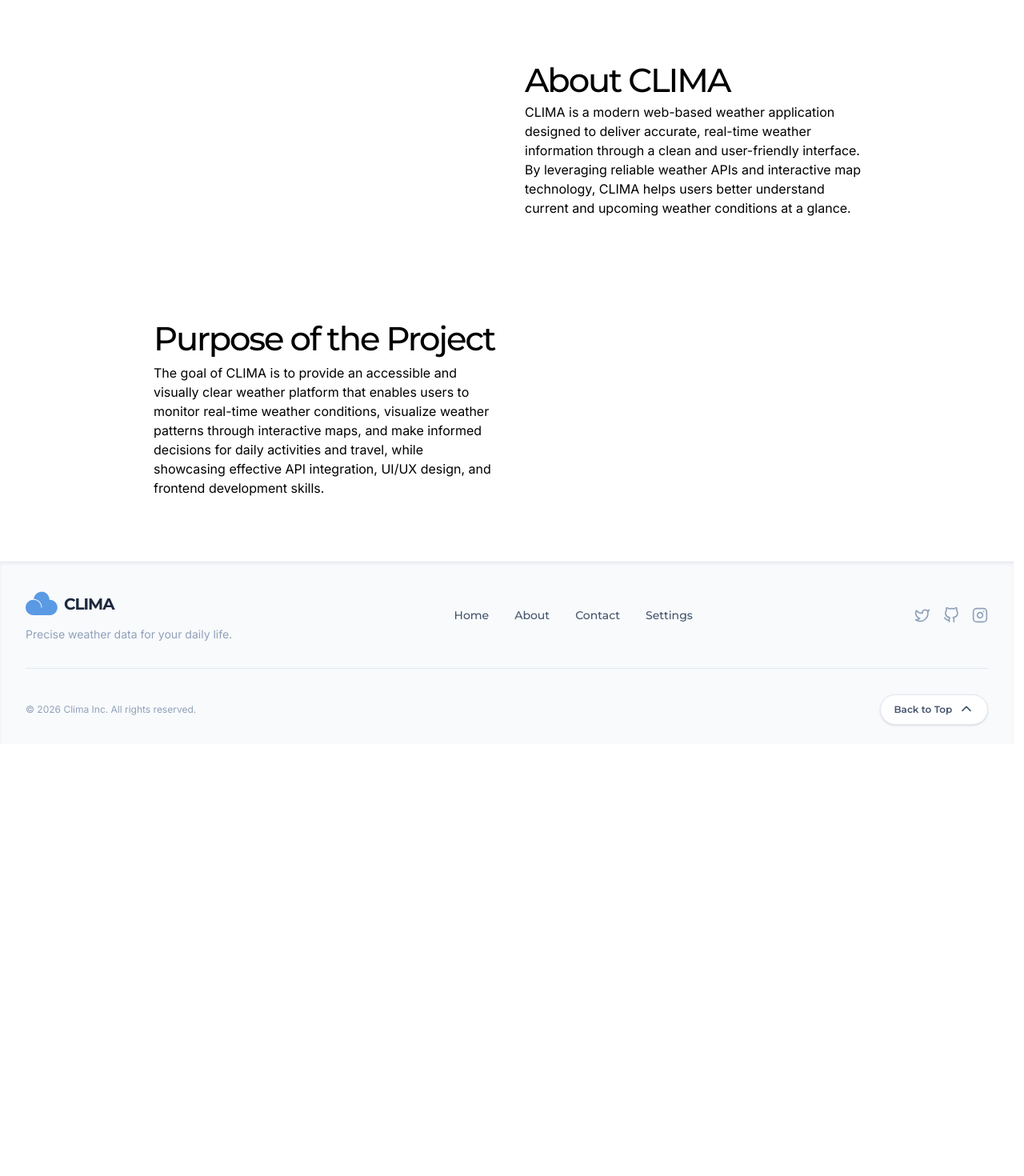
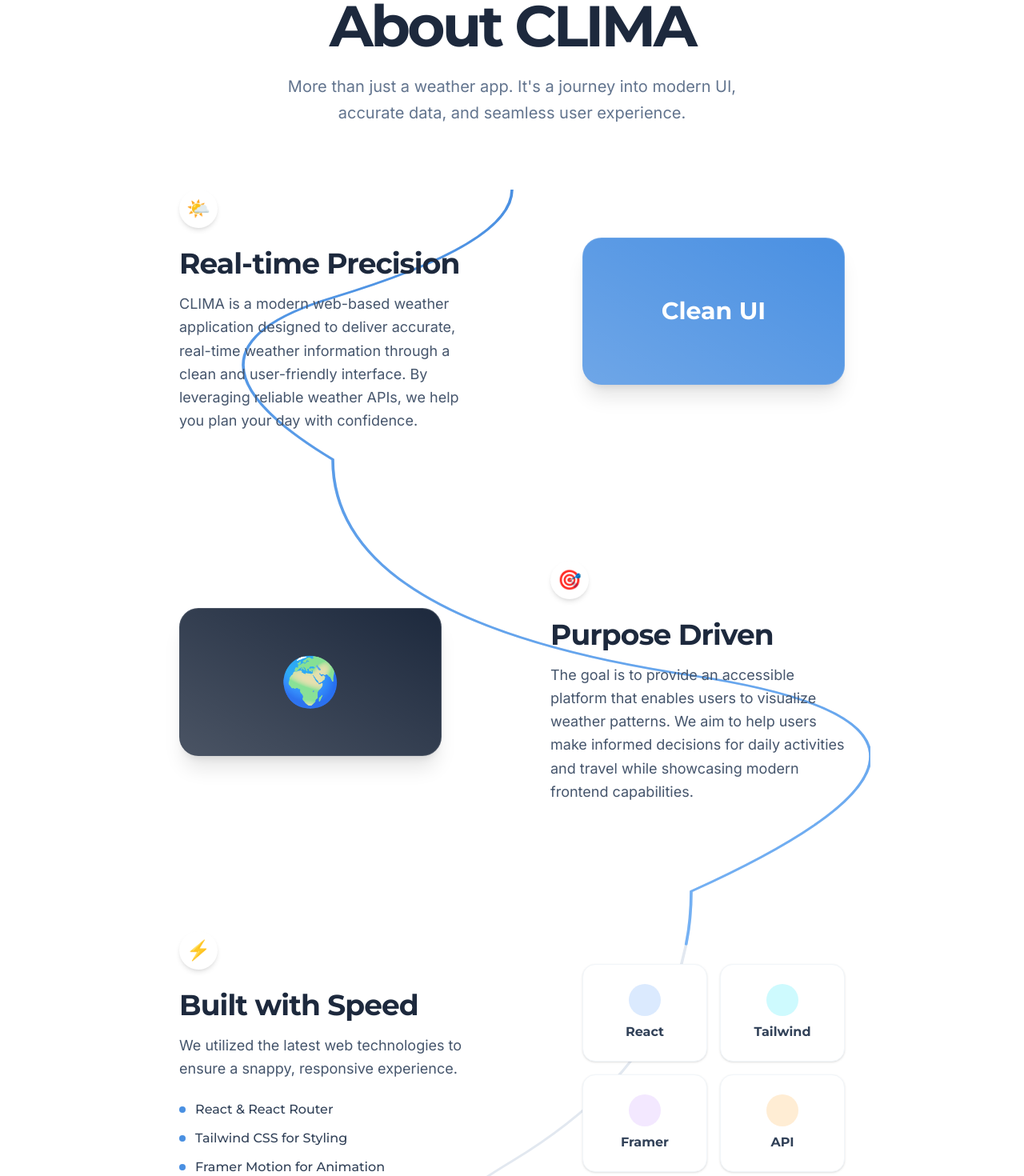
Before and after one commit to PaperNsalt/clima-weather-app, a React (Vite) app: page /about in a window 1280 px wide. Shown: the part 240-1710 px from the top of the page at 80% size. Before the commit the page ends 1170 px from the top, so only its background shows below. Built offline with nearby package versions, Linux system fonts and the light colour scheme; no server answers.

Commit message:
added some line animation

```diff
--- a/src/pages/AboutPage.jsx
+++ b/src/pages/AboutPage.jsx
@@ -1,39 +1,235 @@
+import { useRef } from "react";
+import { motion, useScroll, useTransform, useSpring } from "framer-motion";
+import logo from "../assets/ClimaLogo.svg"; // Assuming you have this
 
-import LottieBackground from "../components/LottieBackground";
+// --- 1. REUSABLE COMPONENTS ---
 
-function AboutPage(){
-  return(
-    <>
-    <section>
-    <div className="flex justify-center items-center mt-10">
-      <h1 className="text-[3rem] font-bold tracking-tighter">About the Page</h1>
+// A simple card for the images/visuals
+const VisualCard = ({ color = "bg-blue-100", children }) => (
+  <div className={`w-full aspect-video rounded-3xl ${color} border border-white/20 shadow-xl overflow-hidden flex items-center justify-center relative`}>
+    {children}
+    {/* Decorative sheen */}
+    <div className="absolute inset-0 bg-gradient-to-tr from-white/40 to-transparent opacity-50" />
+  </div>
+);
+
+// --- 2. THE MAIN COMPONENT ---
+function AboutPage() {
+  // Ref for the timeline container to track scrolling
+  const containerRef = useRef(null);
+
+  // Scroll Progress Hooks
+  const { scrollYProgress } = useScroll({
+    target: containerRef,
+    offset: ["start end", "end center"], // Start animating when top of container hits bottom of screen
+  });
+
+  // Smooth out the drawing action so it doesn't jitter
+  const pathLength = useSpring(scrollYProgress, { stiffness: 400, damping: 90 });
+
+  return (
+    <div className=" min-h-screen pb-40 overflow-hidden">
+
+      {/* --- HERO HEADER --- */}
+      <section className="relative pt-32 pb-20 flex flex-col items-center justify-center text-center px-4">
+        <motion.div
+          initial={{ opacity: 0, y: 20 }}
+          animate={{ opacity: 1, y: 0 }}
+          transition={{ duration: 0.8 }}
+        >
+          <span className="text-[#4A90E2] font-bold tracking-widest text-sm uppercase mb-2 block">
+            Behind the Scenes
+          </span>
+          <h1 className="text-5xl md:text-7xl font-bold tracking-tighter text-slate-800 mb-6">
+            About CLIMA
+          </h1>
+          <p className="max-w-xl text-slate-500 text-lg md:text-xl leading-relaxed mx-auto">
+            More than just a weather app. It's a journey into modern UI, accurate data, and seamless user experience.
+          </p>
+        </motion.div>
+      </section>
+
+      {/* --- TIMELINE CONTAINER --- */}
+      <div ref={containerRef} className="relative max-w-6xl mx-auto px-4 md:px-8">
+
+        {/* ==================================================================
+            THE CURLY LINE (SVG)
+            This sits behind the content.
+            The 'd' path is hand-coded to curve between the grid sections.
+           ================================================================== */}
+        <div className="absolute top-0 left-0 w-full h-full hidden md:block -z-10 pointer-events-none">
+          <svg
+            className="w-full h-full"
+            viewBox="0 0 1000 2000" // Arbitrary large coordinate system
+            fill="none"
+            preserveAspectRatio="none" // Stretches to fit height
+          >
+            {/* Path Definition:
+               M 500 0   -> Start Top Center
+               C ...     -> Bezier Curves to snake left and right
+            */}
+            <defs>
+              <linearGradient id="gradient" x1="0%" y1="0%" x2="0%" y2="100%">
+                <stop offset="0%" stopColor="#4A90E2" />
+                <stop offset="100%" stopColor="#88C0FC" />
+              </linearGradient>
+            </defs>
+
+            {/* Gray Background Track Line */}
+            <path
+              d="M 500 0
+                 Q 500 100, 250 200
+                 T 250 500
+                 Q 250 800, 750 900
+                 T 750 1300
+                 Q 750 1600, 500 1800
+                 T 500 2000"
+              stroke="#E2E8F0"
+              strokeWidth="4"
+              strokeLinecap="round"
+            />
+
+            {/* Colored Animated Line */}
+            <motion.path
+              d="M 500 0
+                 Q 500 100, 250 200
+                 T 250 500
+                 Q 250 800, 750 900
+                 T 750 1300
+                 Q 750 1600, 500 1800
+                 T 500 2000"
+              stroke="url(#gradient)" // Uses the gradient defined above
+              strokeWidth="4"
+              strokeLinecap="round"
+              style={{ pathLength }} // Connects to scroll
+            />
+          </svg>
         </div>
 
-    <div className="grid grid-cols-2 mt-30 gap-8">
-      <div className="flex justify-center items-center">
+        {/* --- SECTION 1: INTRODUCTION (Left Aligned) --- */}
+        {/* The grid places text on left, image on right */}
+        <div className="grid grid-cols-1 md:grid-cols-2 gap-12 md:gap-24 items-center mb-40 relative">
 
+          <motion.div
+            initial={{ opacity: 0, x: -50 }}
+            whileInView={{ opacity: 1, x: 0 }}
+            viewport={{ once: true, margin: "-100px" }}
+            className="flex flex-col items-start text-left"
+          >
+            <div className="w-12 h-12 bg-white rounded-full flex items-center justify-center shadow-md mb-6 text-2xl">🌤️</div>
+            <h2 className="text-4xl font-bold tracking-tight text-slate-800 mb-4">
+              Real-time Precision
+            </h2>
+            <p className="text-slate-600 text-lg leading-relaxed">
+              CLIMA is a modern web-based weather application designed to deliver accurate, real-time weather information through a clean and user-friendly interface. By leveraging reliable weather APIs, we help you plan your day with confidence.
+            </p>
+          </motion.div>
+
+          {/* Visual placed on the right */}
+          <motion.div
+            initial={{ opacity: 0, scale: 0.9 }}
+            whileInView={{ opacity: 1, scale: 1 }}
+            viewport={{ once: true }}
+            className="md:pl-10"
+          >
+            <VisualCard color="bg-[#4A90E2]">
+               <h3 className="text-white font-bold text-3xl">Clean UI</h3>
+            </VisualCard>
+          </motion.div>
         </div>
 
-      <div className="flex justify-center items-start flex-col">
-        <h1 className="text-[2.6rem] font-medium tracking-tighter leading-14">About CLIMA</h1>
-        <p className="text-base">CLIMA is a modern web-based weather application designed to deliver accurate, real-time weather information through a clean and user-friendly interface. By leveraging reliable weather APIs and interactive map technology, CLIMA helps users better understand current and upcoming weather conditions at a glance.</p>
+        {/* --- SECTION 2: PURPOSE (Right Aligned) --- */}
+        {/* The grid places image on left, text on right */}
+        <div className="grid grid-cols-1 md:grid-cols-2 gap-12 md:gap-24 items-center mb-40 relative">
+
+          <motion.div
+            initial={{ opacity: 0, scale: 0.9 }}
+            whileInView={{ opacity: 1, scale: 1 }}
+            viewport={{ once: true }}
+            className="order-2 md:order-1 md:pr-10"
+          >
+             <VisualCard color="bg-slate-800">
+                <span className="text-6xl">🌍</span>
+             </VisualCard>
+          </motion.div>
+
+          <motion.div
+            initial={{ opacity: 0, x: 50 }}
+            whileInView={{ opacity: 1, x: 0 }}
+            viewport={{ once: true, margin: "-100px" }}
+            className="order-1 md:order-2 flex flex-col items-start text-left"
+          >
+            <div className="w-12 h-12 bg-white rounded-full flex items-center justify-center shadow-md mb-6 text-2xl">🎯</div>
+            <h2 className="text-4xl font-bold tracking-tight text-slate-800 mb-4">
+              Purpose Driven
+            </h2>
+            <p className="text-slate-600 text-lg leading-relaxed">
+              The goal is to provide an accessible platform that enables users to visualize weather patterns. We aim to help users make informed decisions for daily activities and travel while showcasing modern frontend capabilities.
+            </p>
+          </motion.div>
+        </div>
+
+        {/* --- SECTION 3: TECH STACK (Left Aligned - NEW CONTENT) --- */}
+        <div className="grid grid-cols-1 md:grid-cols-2 gap-12 md:gap-24 items-center relative pb-20">
+
+          <motion.div
+             initial={{ opacity: 0, x: -50 }}
+             whileInView={{ opacity: 1, x: 0 }}
+             viewport={{ once: true, margin: "-100px" }}
+             className="flex flex-col items-start text-left"
+          >
+            <div className="w-12 h-12 bg-white rounded-full flex items-center justify-center shadow-md mb-6 text-2xl">⚡</div>
+            <h2 className="text-4xl font-bold tracking-tight text-slate-800 mb-4">
+              Built with Speed
+            </h2>
+            <p className="text-slate-600 text-lg leading-relaxed mb-6">
+              We utilized the latest web technologies to ensure a snappy, responsive experience.
+            </p>
+
+            <ul className="space-y-3">
+              {[
+                "React & React Router",
+                "Tailwind CSS for Styling",
+                "Framer Motion for Animation",
+                "OpenWeatherMap API"
+              ].map((item, i) => (
+                <li key={i} className="flex items-center gap-3">
+                  <div className="w-2 h-2 rounded-full bg-[#4A90E2]" />
+                  <span className="font-medium text-slate-700">{item}</span>
+                </li>
+              ))}
+            </ul>
+          </motion.div>
+
+          <motion.div
+            initial={{ opacity: 0, scale: 0.9 }}
+            whileInView={{ opacity: 1, scale: 1 }}
+            viewport={{ once: true }}
+            className="md:pl-10"
+          >
+            <div className="grid grid-cols-2 gap-4">
+              <div className="bg-white p-6 rounded-2xl shadow-sm border border-slate-100 flex flex-col items-center gap-2">
+                 <div className="w-10 h-10 rounded-full bg-blue-100" />
+                 <span className="font-bold text-slate-700">React</span>
+              </div>
+              <div className="bg-white p-6 rounded-2xl shadow-sm border border-slate-100 flex flex-col items-center gap-2">
+                 <div className="w-10 h-10 rounded-full bg-cyan-100" />
+                 <span className="font-bold text-slate-700">Tailwind</span>
+              </div>
+              <div className="bg-white p-6 rounded-2xl shadow-sm border border-slate-100 flex flex-col items-center gap-2">
+                 <div className="w-10 h-10 rounded-full bg-purple-100" />
+                 <span className="font-bold text-slate-700">Framer</span>
+              </div>
+              <div className="bg-white p-6 rounded-2xl shadow-sm border border-slate-100 flex flex-col items-center gap-2">
+                 <div className="w-10 h-10 rounded-full bg-orange-100" />
+                 <span className="font-bold text-slate-700">API</span>
               </div>
             </div>
-    </section>
-
-    <section className="mt-30">
-      <div className="grid grid-cols-2 gap-10">
-        <div className="flex justify-center items-start flex-col">
-          <h1 className="text-[2.6rem] tracking-tighter font-medium">Purpose of the Project</h1>
-          <p className="text-base">The goal of CLIMA is to provide an accessible and visually clear weather platform that enables users to monitor real-time weather conditions, visualize weather patterns through interactive maps, and make informed decisions for daily activities and travel, while showcasing effective API integration, UI/UX design, and frontend development skills.</p>
+          </motion.div>
         </div>
-
-        <div>
 
       </div>
     </div>
-    </section>
-    </>
   );
 }
 
```
Lines whose indentation alone changed are shown as unchanged.
